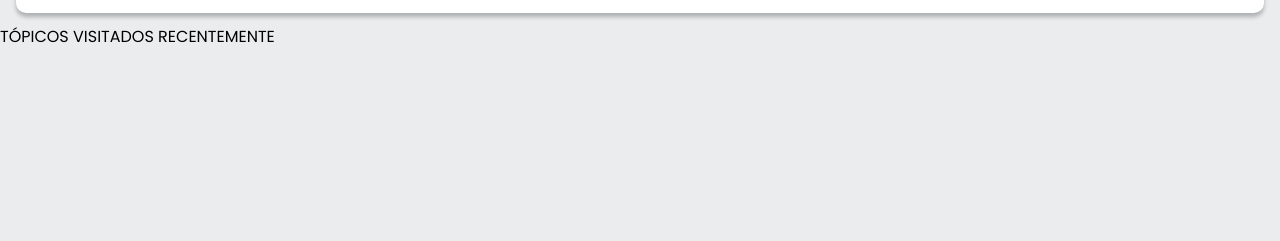
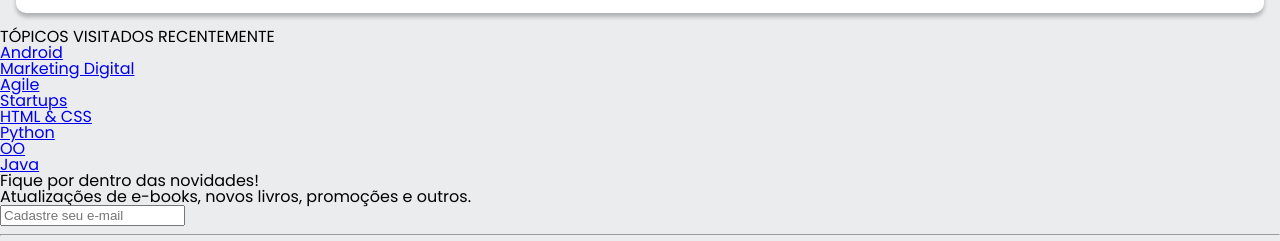
Before and after one commit to JoseCarlos-Filho/Alura-School, a plain HTML site: page HTML_CSS/alura-books/index.html in a window 1280 px wide. Shown: the part 2164-2405 px from the top of the page. Before the commit the page ends 2212 px from the top, so only its background shows below. Drawn offline with nearby package versions, Linux system fonts and the light colour scheme.

Commit message:
feat: topicos visitados, contato e footer

```diff
--- a/HTML_CSS/alura-books/index.html
+++ b/HTML_CSS/alura-books/index.html
@@ -160,10 +160,43 @@
         <h2 class="topicos__titulo">TÓPICOS VISITADOS RECENTEMENTE</h2>
         <ul class="topicos__lista">
             <li class="topicos__item">
-                <a href="#" class="topicos__link"></a>
+                <a href="#" class="topicos__link">Android</a>
+            </li>
+            <li class="topicos__item">
+                <a href="#" class="topicos__link">Marketing Digital</a>
+            </li>
+            <li class="topicos__item">
+                <a href="#" class="topicos__link">Agile</a>
+            </li>
+            <li class="topicos__item">
+                <a href="#" class="topicos__link">Startups</a>
+            </li>
+            <li class="topicos__item">
+                <a href="#" class="topicos__link">HTML & CSS</a>
+            </li>
+            <li class="topicos__item">
+                <a href="#" class="topicos__link">Python</a>
+            </li>
+            <li class="topicos__item">
+                <a href="#" class="topicos__link">OO</a>
+            </li>
+            <li class="topicos__item">
+                <a href="#" class="topicos__link">Java</a>
             </li>
         </ul>
     </section>
+
+    <section class="contato">
+        <h2 class="contato__titulo">Fique por dentro das novidades!</h2>
+        <p class="contato__texto">Atualizações de e-books, novos livros, promoções e outros.</p>
+        <input class="contato__email" type="email" name="" id="" placeholder="Cadastre seu e-mail">
+    </section>
+
+    <hr />
+
+    <footer class="rodape">
+        <h2 class="rodape__titulo">Grupo Alura</h2>
+    </footer>
 
     <script src="https://cdn.jsdelivr.net/npm/swiper@11/swiper-bundle.min.js"></script>
     <script src="js/actions.js"></script>
```
